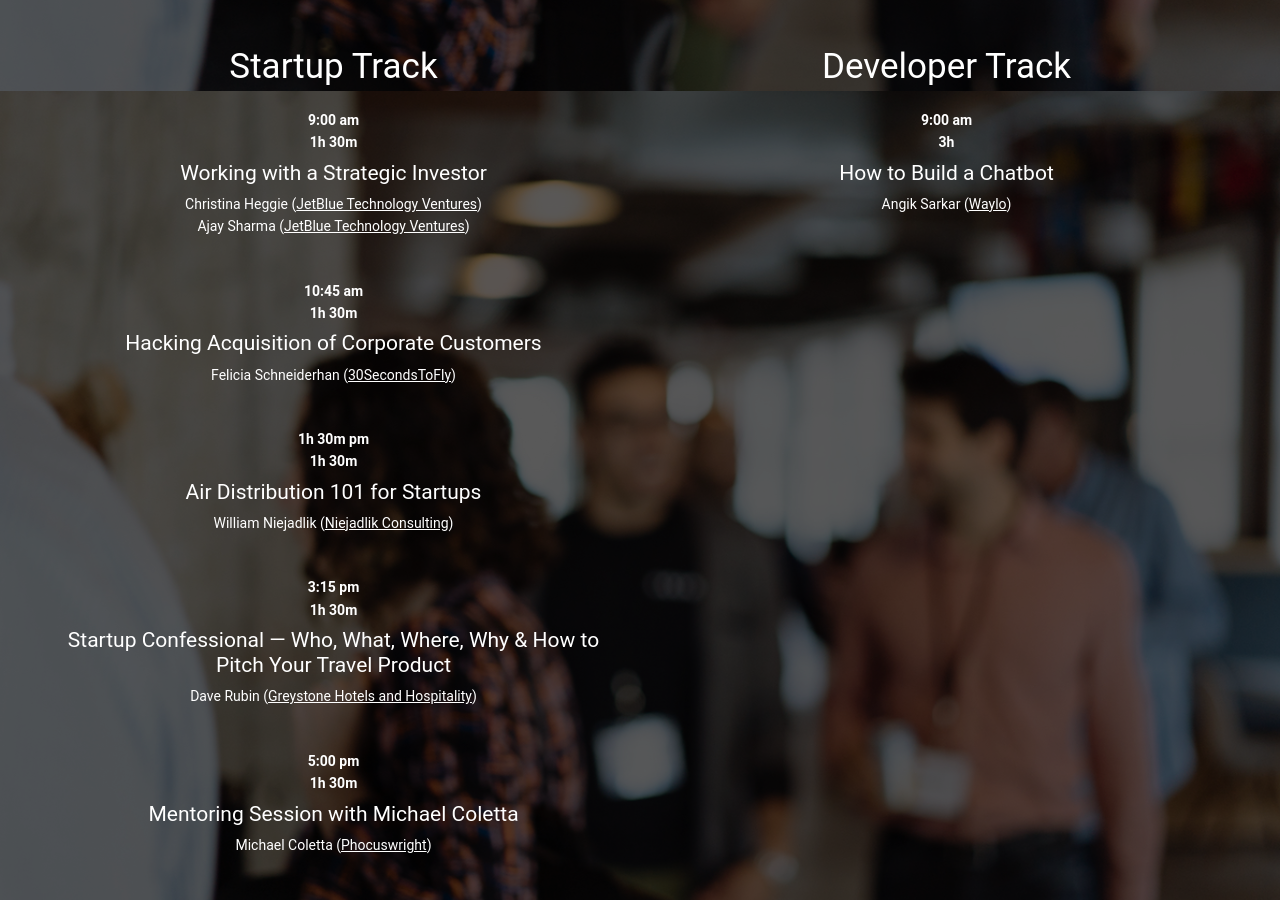
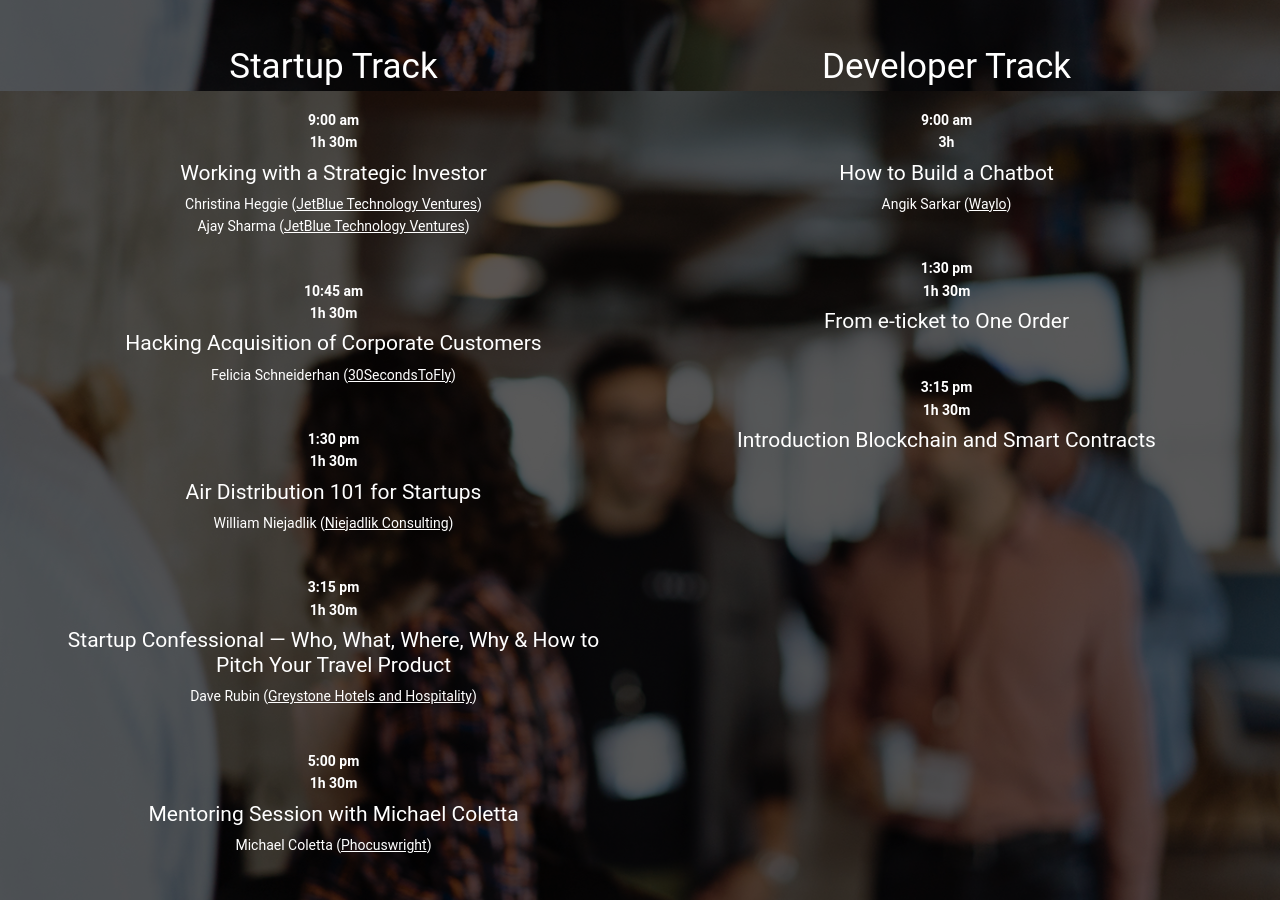
Before and after one commit to traveltechcon/ttc17, a Jekyll site: the page built from index.html, in a window 1280 px wide and 900 px high, scrolled down 7366 px. Built offline with Jekyll 4.4.1, drawn with Linux system fonts in a browser that asks for light colours.

Commit message:
Schedule update: William fix + Datalex and Blockchain workshops

```diff
--- a/index.html
+++ b/index.html
@@ -494,7 +494,7 @@ workshop_day:
         speakers:
           - *felicia
       - title: Air Distribution 101 for Startups
-        time: 1h 30m pm
+        time: 1:30 pm
         duration: 1h 30m
         description: A introduction to air distribution methods, technologies, and players for companies starting out in the travel industry.  Learn what ATPCO does, the difference between a nego fare and private fare, what AVS, NDC, and ARC stands for, and what you need to know to become a travel agency.
         speakers:
@@ -518,6 +518,13 @@ workshop_day:
         description: At this workshop you will build a simple chatbot and add NLP to it (Wit.ai, API.ai, Rasa, NLTK). You will also learn about non-NLP machine learning tools, like Scikit Learn, and add sentiment analysis to your chatbot for human handover.
         speakers:
           - *angik
+      - title: From e-ticket to One Order
+        time: 1:30 pm
+        duration: 1h 30m
+      - title: Introduction Blockchain and Smart Contracts
+        time: 3:15 pm
+        duration: 1h 30m
+        description: A coding session after which you will be able to deploy a simple smart contract on Ethereum
 conference_day:
   - title: Keynotes
     sessions:
```
